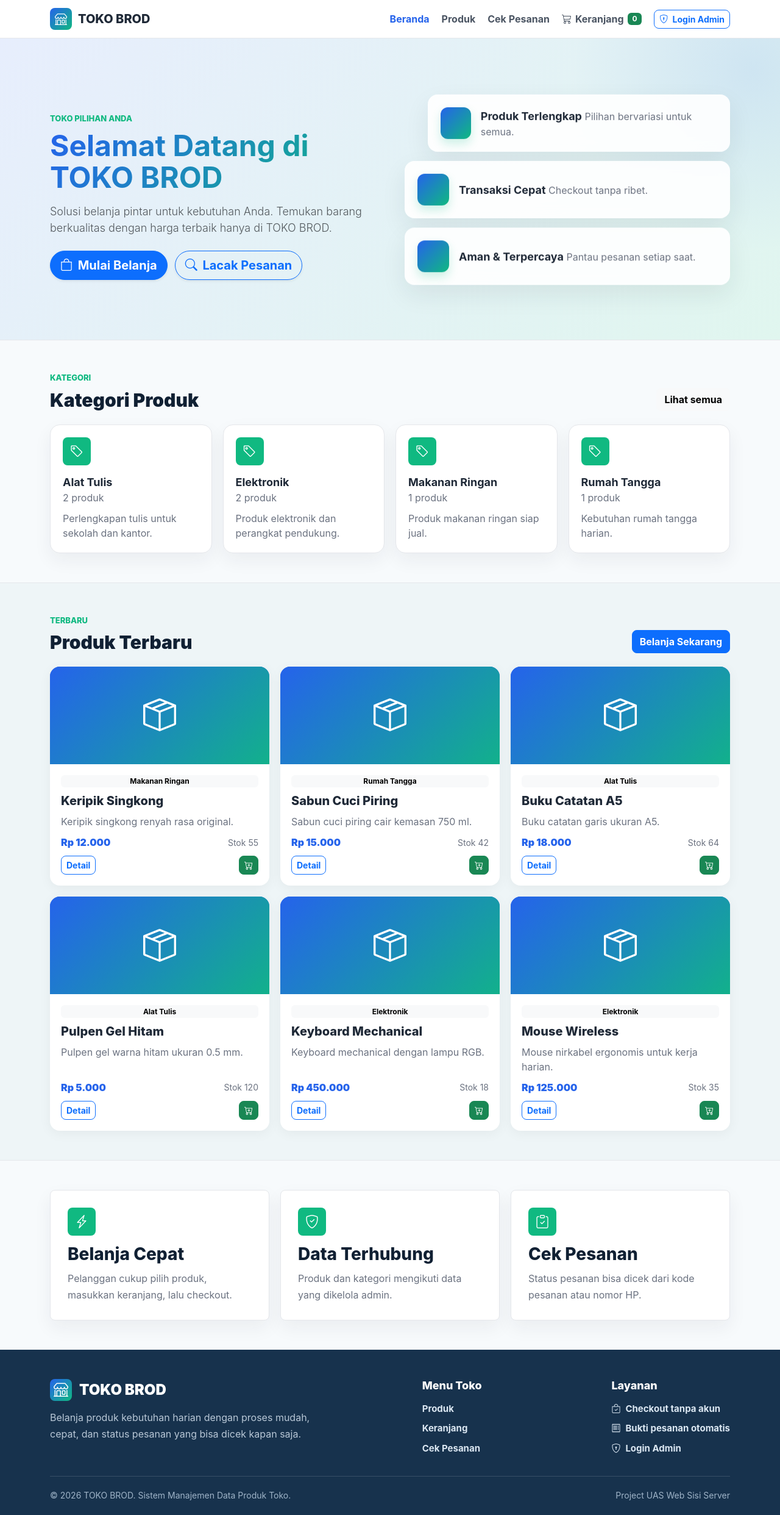
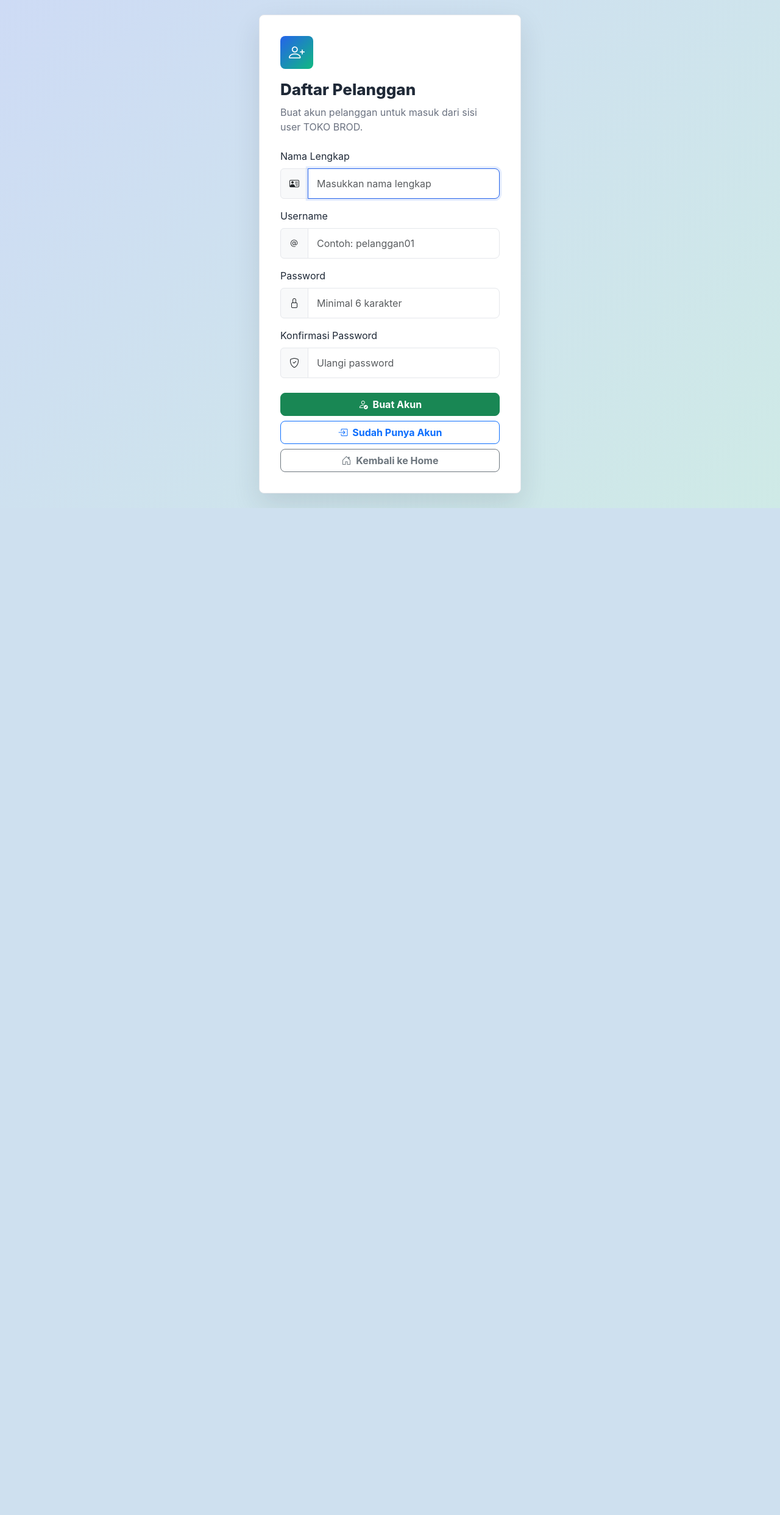
Before and after one commit to Fiji22-06/Project-Akhir-web-sisi-server, a PHP site: page /user/daftar in a window 1280 px wide. Shown: the whole page at 61% size. After the commit the page ends 833 px from the top, so only its background shows below. Run offline with PHP 8.4, Linux system fonts and the light colour scheme; data comes from the database, SQL or seed files in the repository; some libraries are stand-ins or nearby versions.

Commit message:
123123123

```diff
--- a/app/Controllers/AuthController.php
+++ b/app/Controllers/AuthController.php
@@ -5,7 +5,9 @@ class AuthController extends Controller {
     }
 
     public function login() {
-        if (!empty($_SESSION['logged_in'])) {
+        $role = $_SESSION['user']['role'] ?? '';
+
+        if (!empty($_SESSION['logged_in']) && in_array($role, ['admin', 'staff'], true)) {
             header('Location: ' . BASE_URL . 'dashboard');
             exit;
         }
@@ -26,7 +28,7 @@ class AuthController extends Controller {
         $userModel = $this->model('UserModel');
         $user = $userModel->findByUsername($username);
 
-        if ($user && password_verify($password, $user['password'])) {
+        if ($user && in_array($user['role'], ['admin', 'staff'], true) && password_verify($password, $user['password'])) {
             $_SESSION['logged_in'] = true;
             $_SESSION['user'] = [
                 'id' => $user['id'],
--- a/app/Controllers/PenggunaController.php
+++ b/app/Controllers/PenggunaController.php
@@ -27,7 +27,7 @@ class PenggunaController extends Controller {
             $password = $_POST['password'] ?? '';
             $role = $_POST['role'] ?? 'staff';
 
-            if ($nama === '' || $username === '' || $password === '' || !in_array($role, ['admin', 'staff'], true)) {
+            if ($nama === '' || $username === '' || $password === '' || !in_array($role, ['admin', 'staff', 'user'], true)) {
                 set_flash('danger', 'Semua field wajib diisi dengan benar.');
             } else {
                 $check = mysqli_prepare($conn, 'SELECT id FROM users WHERE username = ? LIMIT 1');
@@ -77,7 +77,7 @@ class PenggunaController extends Controller {
             $password = $_POST['password'] ?? '';
             $role = $_POST['role'] ?? 'staff';
 
-            if ($nama === '' || $username === '' || !in_array($role, ['admin', 'staff'], true)) {
+            if ($nama === '' || $username === '' || !in_array($role, ['admin', 'staff', 'user'], true)) {
                 set_flash('danger', 'Field nama, username, dan role wajib diisi.');
             } else {
                 $check = mysqli_prepare($conn, 'SELECT id FROM users WHERE username = ? AND id != ? LIMIT 1');
--- /dev/null
+++ b/app/Controllers/UserController.php
@@ -0,0 +1,142 @@
+<?php
+class UserController extends Controller {
+    public function index() {
+        if (customer_logged_in()) {
+            header('Location: ' . BASE_URL . 'user/akun');
+            exit;
+        }
+
+        $this->login();
+    }
+
+    public function login() {
+        if (customer_logged_in()) {
+            header('Location: ' . BASE_URL . 'user/akun');
+            exit;
+        }
+
+        $error = $_SESSION['customer_login_error'] ?? null;
+        unset($_SESSION['customer_login_error']);
+
+        $this->view('user/login', ['error' => $error]);
+    }
+
+    public function proses() {
+        if ($_SERVER['REQUEST_METHOD'] !== 'POST') {
+            header('Location: ' . BASE_URL . 'user/login');
+            exit;
+        }
+
+        $username = trim($_POST['username'] ?? '');
+        $password = $_POST['password'] ?? '';
+
+        $userModel = $this->model('UserModel');
+        $user = $userModel->findByUsername($username);
+
+        if ($user && $user['role'] === 'user' && password_verify($password, $user['password'])) {
+            $_SESSION['customer_logged_in'] = true;
+            $_SESSION['customer'] = [
+                'id' => $user['id'],
+                'nama' => $user['nama'],
+                'username' => $user['username'],
+                'role' => $user['role'],
+            ];
+
+            set_flash('success', 'Selamat datang, ' . $user['nama'] . '.');
+            header('Location: ' . BASE_URL);
+            exit;
+        }
+
+        $_SESSION['customer_login_error'] = 'Username atau password pelanggan salah.';
+        header('Location: ' . BASE_URL . 'user/login');
+        exit;
+    }
+
+    public function daftar() {
+        if (customer_logged_in()) {
+            header('Location: ' . BASE_URL . 'user/akun');
+            exit;
+        }
+
+        if ($_SERVER['REQUEST_METHOD'] === 'POST') {
+            $nama = trim($_POST['nama'] ?? '');
+            $username = trim($_POST['username'] ?? '');
+            $password = $_POST['password'] ?? '';
+            $passwordConfirm = $_POST['password_confirm'] ?? '';
+
+            $_SESSION['customer_register_old'] = [
+                'nama' => $nama,
+                'username' => $username,
+            ];
+
+            if ($nama === '' || $username === '' || $password === '' || $passwordConfirm === '') {
+                $_SESSION['customer_register_error'] = 'Semua field wajib diisi.';
+                header('Location: ' . BASE_URL . 'user/daftar');
+                exit;
+            }
+
+            if (!preg_match('/^[A-Za-z0-9_]{3,50}$/', $username)) {
+                $_SESSION['customer_register_error'] = 'Username minimal 3 karakter dan hanya boleh berisi huruf, angka, atau underscore.';
+                header('Location: ' . BASE_URL . 'user/daftar');
+                exit;
+            }
+
+            if (strlen($password) < 6) {
+                $_SESSION['customer_register_error'] = 'Password minimal 6 karakter.';
+                header('Location: ' . BASE_URL . 'user/daftar');
+                exit;
+            }
+
+            if ($password !== $passwordConfirm) {
+                $_SESSION['customer_register_error'] = 'Konfirmasi password tidak sama.';
+                header('Location: ' . BASE_URL . 'user/daftar');
+                exit;
+            }
+
+            $userModel = $this->model('UserModel');
+
+            if ($userModel->usernameExists($username)) {
+                $_SESSION['customer_register_error'] = 'Username sudah digunakan.';
+                header('Location: ' . BASE_URL . 'user/daftar');
+                exit;
+            }
+
+            if ($userModel->create($nama, $username, $password, 'user')) {
+                unset($_SESSION['customer_register_old']);
+                set_flash('success', 'Akun pelanggan berhasil dibuat. Silakan login.');
+                header('Location: ' . BASE_URL . 'user/login');
+                exit;
+            }
+
+            $_SESSION['customer_register_error'] = 'Akun pelanggan gagal dibuat.';
+            header('Location: ' . BASE_URL . 'user/daftar');
+            exit;
+        }
+
+        $error = $_SESSION['customer_register_error'] ?? null;
+        $old = $_SESSION['customer_register_old'] ?? [];
+        unset($_SESSION['customer_register_error'], $_SESSION['customer_register_old']);
+
+        $this->view('user/daftar', [
+            'error' => $error,
+            'old' => $old,
+        ]);
+    }
+
+    public function akun() {
+        require_customer_login();
+
+        $this->view('user/akun', [
+            'pageTitle' => 'Akun Saya',
+            'activeUserPage' => 'akun',
+            'customer' => get_customer(),
+        ]);
+    }
+
+    public function logout() {
+        unset($_SESSION['customer_logged_in'], $_SESSION['customer']);
+        set_flash('success', 'Anda berhasil logout dari akun pelanggan.');
+        header('Location: ' . BASE_URL);
+        exit;
+    }
+}
--- a/app/Views/checkout/index.php
+++ b/app/Views/checkout/index.php
@@ -3,6 +3,8 @@ $pageTitle = $data['pageTitle'] ?? 'Checkout';
 $activeUserPage = $data['activeUserPage'] ?? 'keranjang';
 require_once __DIR__ . '/../../../templates/user_header.php';
 $cart = $data['cart'];
+$customer = get_customer();
+$checkoutName = $_SESSION['checkout_old']['nama_pelanggan'] ?? ($customer['nama'] ?? '');
 ?>
 <section class="page-hero compact">
     <div class="container">
@@ -19,7 +21,7 @@ $cart = $data['cart'];
                 <h3>Data Pelanggan</h3>
                 <div class="mb-3">
                     <label for="nama_pelanggan" class="form-label">Nama Pelanggan</label>
-                    <input type="text" name="nama_pelanggan" id="nama_pelanggan" class="form-control" value="<?= e($_SESSION['checkout_old']['nama_pelanggan'] ?? ''); ?>" required>
+                    <input type="text" name="nama_pelanggan" id="nama_pelanggan" class="form-control" value="<?= e($checkoutName); ?>" required>
                 </div>
                 <div class="mb-3">
                     <label for="no_hp" class="form-label">Nomor HP</label>
--- a/app/Views/home/index.php
+++ b/app/Views/home/index.php
@@ -13,10 +13,10 @@ require_once __DIR__ . '/../../../templates/user_header.php';
                 <h1 class="display-4 fw-bold text-gradient">Selamat Datang di TOKO BROD</h1>
                 <p class="lead text-muted">Solusi belanja pintar untuk kebutuhan Anda. Temukan barang berkualitas dengan harga terbaik hanya di TOKO BROD.</p>
                 <div class="hero-actions mt-4">
-                    <a href="<?= BASE_URL; ?>user/produk.php" class="btn btn-primary btn-lg rounded-pill shadow-sm hover-lift">
+                    <a href="<?= BASE_URL; ?>produk" class="btn btn-primary btn-lg rounded-pill shadow-sm hover-lift">
                         <i class="bi bi-bag me-1"></i> Mulai Belanja
                     </a>
-                    <a href="<?= BASE_URL; ?>user/cek_pesanan.php" class="btn btn-outline-primary btn-lg rounded-pill shadow-sm hover-lift">
+                    <a href="<?= BASE_URL; ?>pesanan/cek" class="btn btn-outline-primary btn-lg rounded-pill shadow-sm hover-lift">
                         <i class="bi bi-search me-1"></i> Lacak Pesanan
                     </a>
                 </div>
@@ -57,11 +57,11 @@ require_once __DIR__ . '/../../../templates/user_header.php';
                 <span class="section-label">Kategori</span>
                 <h2>Kategori Produk</h2>
             </div>
-            <a href="<?= BASE_URL; ?>user/produk.php" class="btn btn-light">Lihat semua</a>
+            <a href="<?= BASE_URL; ?>produk" class="btn btn-light">Lihat semua</a>
         </div>
         <div class="category-grid">
             <?php foreach ($data['kategori'] as $kategori): ?>
-                <a class="category-card" href="<?= BASE_URL; ?>user/produk.php?kategori_id=<?= $kategori['id']; ?>">
+                <a class="category-card" href="<?= BASE_URL; ?>produk?kategori_id=<?= $kategori['id']; ?>">
                     <i class="bi bi-tag"></i>
                     <strong><?= e($kategori['nama_kategori']); ?></strong>
                     <span><?= (int) $kategori['total_produk']; ?> produk</span>
@@ -79,7 +79,7 @@ require_once __DIR__ . '/../../../templates/user_header.php';
                 <span class="section-label">Terbaru</span>
                 <h2>Produk Terbaru</h2>
             </div>
-            <a href="<?= BASE_URL; ?>user/produk.php" class="btn btn-primary">Belanja Sekarang</a>
+            <a href="<?= BASE_URL; ?>produk" class="btn btn-primary">Belanja Sekarang</a>
         </div>
         <div class="product-grid">
             <?php foreach ($data['produkTerbaru'] as $produk): ?>
@@ -96,8 +96,8 @@ require_once __DIR__ . '/../../../templates/user_header.php';
                             <span>Stok <?= (int) $produk['stok']; ?></span>
                         </div>
                         <div class="product-actions">
-                            <a href="<?= BASE_URL; ?>user/detail_produk.php?id=<?= $produk['id']; ?>" class="btn btn-outline-primary btn-sm">Detail</a>
-                            <form action="<?= BASE_URL; ?>user/tambah_keranjang.php" method="post">
+                            <a href="<?= BASE_URL; ?>produk/detail?id=<?= $produk['id']; ?>" class="btn btn-outline-primary btn-sm">Detail</a>
+                            <form action="<?= BASE_URL; ?>keranjang/tambah" method="post">
                                 <input type="hidden" name="produk_id" value="<?= $produk['id']; ?>">
                                 <input type="hidden" name="jumlah" value="1">
                                 <button type="submit" class="btn btn-success btn-sm" <?= (int) $produk['stok'] <= 0 ? 'disabled' : ''; ?>>
--- a/app/Views/pengguna/edit.php
+++ b/app/Views/pengguna/edit.php
@@ -32,6 +32,7 @@ $user_data = $data['user_data'];
                 <?php $selectedRole = $_POST['role'] ?? $user_data['role']; ?>
                 <option value="admin" <?= $selectedRole === 'admin' ? 'selected' : ''; ?>>Admin</option>
                 <option value="staff" <?= $selectedRole === 'staff' ? 'selected' : ''; ?>>Staff</option>
+                <option value="user" <?= $selectedRole === 'user' ? 'selected' : ''; ?>>User Pelanggan</option>
             </select>
         </div>
         <div class="col-12 form-actions">
--- a/app/Views/pengguna/tambah.php
+++ b/app/Views/pengguna/tambah.php
@@ -31,6 +31,7 @@ require_once __DIR__ . '/../../../templates/sidebar.php';
                 <?php $selectedRole = $_POST['role'] ?? 'staff'; ?>
                 <option value="admin" <?= $selectedRole === 'admin' ? 'selected' : ''; ?>>Admin</option>
                 <option value="staff" <?= $selectedRole === 'staff' ? 'selected' : ''; ?>>Staff</option>
+                <option value="user" <?= $selectedRole === 'user' ? 'selected' : ''; ?>>User Pelanggan</option>
             </select>
         </div>
         <div class="col-12 form-actions">
--- /dev/null
+++ b/app/Views/user/daftar.php
@@ -0,0 +1,73 @@
+<?php
+$error = $data['error'] ?? null;
+$old = $data['old'] ?? [];
+?>
+<!doctype html>
+<html lang="id">
+<head>
+    <meta charset="utf-8">
+    <meta name="viewport" content="width=device-width, initial-scale=1">
+    <title>Daftar Pelanggan | TOKO BROD</title>
+    <link href="https://cdn.jsdelivr.net/npm/bootstrap@5.3.3/dist/css/bootstrap.min.css" rel="stylesheet">
+    <link href="https://cdn.jsdelivr.net/npm/bootstrap-icons@1.11.3/font/bootstrap-icons.min.css" rel="stylesheet">
+    <link href="<?= BASE_URL; ?>assets/css/style.css" rel="stylesheet">
+</head>
+<body class="login-page">
+    <main class="login-shell">
+        <section class="login-panel">
+            <div class="brand-mark">
+                <i class="bi bi-person-plus"></i>
+            </div>
+            <h1>Daftar Pelanggan</h1>
+            <p class="login-subtitle">Buat akun pelanggan untuk masuk dari sisi user TOKO BROD.</p>
+
+            <?php if ($error): ?>
+                <div class="alert alert-danger d-flex align-items-center gap-2" role="alert">
+                    <i class="bi bi-exclamation-triangle-fill"></i>
+                    <span><?= e($error); ?></span>
+                </div>
+            <?php endif; ?>
+
+            <form action="<?= BASE_URL; ?>user/daftar" method="post" class="login-form">
+                <div class="mb-3">
+                    <label for="nama" class="form-label">Nama Lengkap</label>
+                    <div class="input-group">
+                        <span class="input-group-text"><i class="bi bi-person-vcard"></i></span>
+                        <input type="text" name="nama" id="nama" class="form-control" value="<?= e($old['nama'] ?? ''); ?>" placeholder="Masukkan nama lengkap" required autofocus>
+                    </div>
+                </div>
+                <div class="mb-3">
+                    <label for="username" class="form-label">Username</label>
+                    <div class="input-group">
+                        <span class="input-group-text"><i class="bi bi-at"></i></span>
+                        <input type="text" name="username" id="username" class="form-control" value="<?= e($old['username'] ?? ''); ?>" placeholder="Contoh: pelanggan01" required>
+                    </div>
+                </div>
+                <div class="mb-3">
+                    <label for="password" class="form-label">Password</label>
+                    <div class="input-group">
+                        <span class="input-group-text"><i class="bi bi-lock"></i></span>
+                        <input type="password" name="password" id="password" class="form-control" placeholder="Minimal 6 karakter" required>
+                    </div>
+                </div>
+                <div class="mb-4">
+                    <label for="password_confirm" class="form-label">Konfirmasi Password</label>
+                    <div class="input-group">
+                        <span class="input-group-text"><i class="bi bi-shield-check"></i></span>
+                        <input type="password" name="password_confirm" id="password_confirm" class="form-control" placeholder="Ulangi password" required>
+                    </div>
+                </div>
+                <button type="submit" class="btn btn-success w-100">
+                    <i class="bi bi-person-check me-1"></i> Buat Akun
+                </button>
+                <a href="<?= BASE_URL; ?>user/login" class="btn btn-outline-primary w-100 mt-2">
+                    <i class="bi bi-box-arrow-in-right me-1"></i> Sudah Punya Akun
+                </a>
+                <a href="<?= BASE_URL; ?>" class="btn btn-outline-secondary w-100 mt-2">
+                    <i class="bi bi-house-door me-1"></i> Kembali ke Home
+                </a>
+            </form>
+        </section>
+    </main>
+</body>
+</html>
--- a/config/database.php
+++ b/config/database.php
@@ -16,7 +16,8 @@ if (!$conn) {
 
 mysqli_set_charset($conn, 'utf8mb4');
 
-define('BASE_URL', '/');
+$basePath = rtrim(str_replace('\\', '/', dirname($_SERVER['SCRIPT_NAME'] ?? '/')), '/');
+define('BASE_URL', ($basePath === '' || $basePath === '.') ? '/' : $basePath . '/');
 
 function e($value)
 {
@@ -84,8 +85,29 @@ function get_flash()
 
 function require_login()
 {
-    if (empty($_SESSION['logged_in'])) {
+    $role = $_SESSION['user']['role'] ?? '';
+
+    if (empty($_SESSION['logged_in']) || !in_array($role, ['admin', 'staff'], true)) {
         header('Location: ' . BASE_URL . 'auth/login');
+        exit;
+    }
+}
+
+function customer_logged_in()
+{
+    return !empty($_SESSION['customer_logged_in']) && !empty($_SESSION['customer']);
+}
+
+function get_customer()
+{
+    return $_SESSION['customer'] ?? null;
+}
+
+function require_customer_login()
+{
+    if (!customer_logged_in()) {
+        set_flash('warning', 'Silakan login sebagai pelanggan terlebih dahulu.');
+        header('Location: ' . BASE_URL . 'user/login');
         exit;
     }
 }
--- a/database.sql
+++ b/database.sql
@@ -15,7 +15,7 @@ CREATE TABLE users (
     nama VARCHAR(100) NOT NULL,
     username VARCHAR(50) NOT NULL UNIQUE,
     password VARCHAR(255) NOT NULL,
-    role ENUM('admin', 'staff') NOT NULL DEFAULT 'staff',
+    role ENUM('admin', 'staff', 'user') NOT NULL DEFAULT 'staff',
     created_at TIMESTAMP DEFAULT CURRENT_TIMESTAMP
 ) ENGINE=InnoDB DEFAULT CHARSET=utf8mb4 COLLATE=utf8mb4_unicode_ci;
 
@@ -71,7 +71,8 @@ CREATE TABLE detail_pesanan (
 
 INSERT INTO users (nama, username, password, role) VALUES
 ('Administrator', 'admin', '$2y$10$BsGSPVKJoBQBDRFDIZcPjuMwSRU6hmkRGdF.l08KoiHPO5kJOzAC2', 'admin'),
-('Staff Gudang', 'staff', '$2y$10$BsGSPVKJoBQBDRFDIZcPjuMwSRU6hmkRGdF.l08KoiHPO5kJOzAC2', 'staff');
+('Staff Gudang', 'staff', '$2y$10$BsGSPVKJoBQBDRFDIZcPjuMwSRU6hmkRGdF.l08KoiHPO5kJOzAC2', 'staff'),
+('Pelanggan Demo', 'user', '$2y$10$gJcDBiIg9aO.I5Y9lR.JaubO8u1YxO2bCGaiRpNYjHILApk35ur3y', 'user');
 
 INSERT INTO kategori (nama_kategori, deskripsi) VALUES
 ('Elektronik', 'Produk elektronik dan perangkat pendukung.'),
--- a/templates/user_footer.php
+++ b/templates/user_footer.php
@@ -17,9 +17,10 @@
                 </div>
                 <div class="footer-column">
                     <h4>Layanan</h4>
+                    <a href="<?= BASE_URL; ?>user/login"><i class="bi bi-person-circle"></i> Login User</a>
                     <span><i class="bi bi-bag-check"></i> Checkout tanpa akun</span>
                     <span><i class="bi bi-receipt"></i> Bukti pesanan otomatis</span>
-                    <a href="<?= BASE_URL; ?>auth/login.php"><i class="bi bi-shield-lock"></i> Login Admin</a>
+                    <a href="<?= BASE_URL; ?>auth/login"><i class="bi bi-shield-lock"></i> Login Admin</a>
                 </div>
             </div>
             <div class="footer-bottom">
--- a/templates/user_header.php
+++ b/templates/user_header.php
@@ -4,6 +4,13 @@ require_once __DIR__ . '/../config/database.php';
 $pageTitle = $pageTitle ?? 'TOKO BROD';
 $activeUserPage = $activeUserPage ?? '';
 $flash = get_flash();
+$customer = get_customer();
+$customerFirstName = '';
+
+if ($customer) {
+    $nameParts = preg_split('/\s+/', trim($customer['nama']));
+    $customerFirstName = $nameParts[0] ?? $customer['nama'];
+}
 ?>
 <!doctype html>
 <html lang="id">
@@ -44,8 +51,27 @@ $flash = get_flash();
                         </a>
                     </li>
                     <li class="nav-item ms-lg-2">
-                        <a class="btn btn-outline-primary btn-sm" href="<?= BASE_URL; ?>auth/login.php">
-                            <i class="bi bi-shield-lock me-1"></i> Login Admin
+                        <?php if (customer_logged_in()): ?>
+                            <div class="dropdown">
+                                <button class="btn btn-primary btn-sm dropdown-toggle" type="button" data-bs-toggle="dropdown" aria-expanded="false">
+                                    <i class="bi bi-person-circle me-1"></i> <?= e($customerFirstName); ?>
+                                </button>
+                                <ul class="dropdown-menu dropdown-menu-end">
+                                    <li><a class="dropdown-item" href="<?= BASE_URL; ?>user/akun"><i class="bi bi-person me-2"></i>Akun Saya</a></li>
+                                    <li><a class="dropdown-item" href="<?= BASE_URL; ?>pesanan/cek"><i class="bi bi-receipt me-2"></i>Cek Pesanan</a></li>
+                                    <li><hr class="dropdown-divider"></li>
+                                    <li><a class="dropdown-item text-danger" href="<?= BASE_URL; ?>user/logout"><i class="bi bi-box-arrow-right me-2"></i>Logout</a></li>
+                                </ul>
+                            </div>
+                        <?php else: ?>
+                            <a class="btn btn-primary btn-sm" href="<?= BASE_URL; ?>user/login">
+                                <i class="bi bi-person-circle me-1"></i> Login User
+                            </a>
+                        <?php endif; ?>
+                    </li>
+                    <li class="nav-item ms-lg-1">
+                        <a class="btn btn-outline-secondary btn-sm" href="<?= BASE_URL; ?>auth/login">
+                            <i class="bi bi-shield-lock me-1"></i> Admin
                         </a>
                     </li>
                 </ul>
```
Also changed, not shown: app/Models/UserModel.php (+15 -0 lines), app/Views/pengguna/index.php (+11 -1 lines), app/Views/user/akun.php (added, +73 -0 lines), app/Views/user/login.php (added, +66 -0 lines), README.md.
